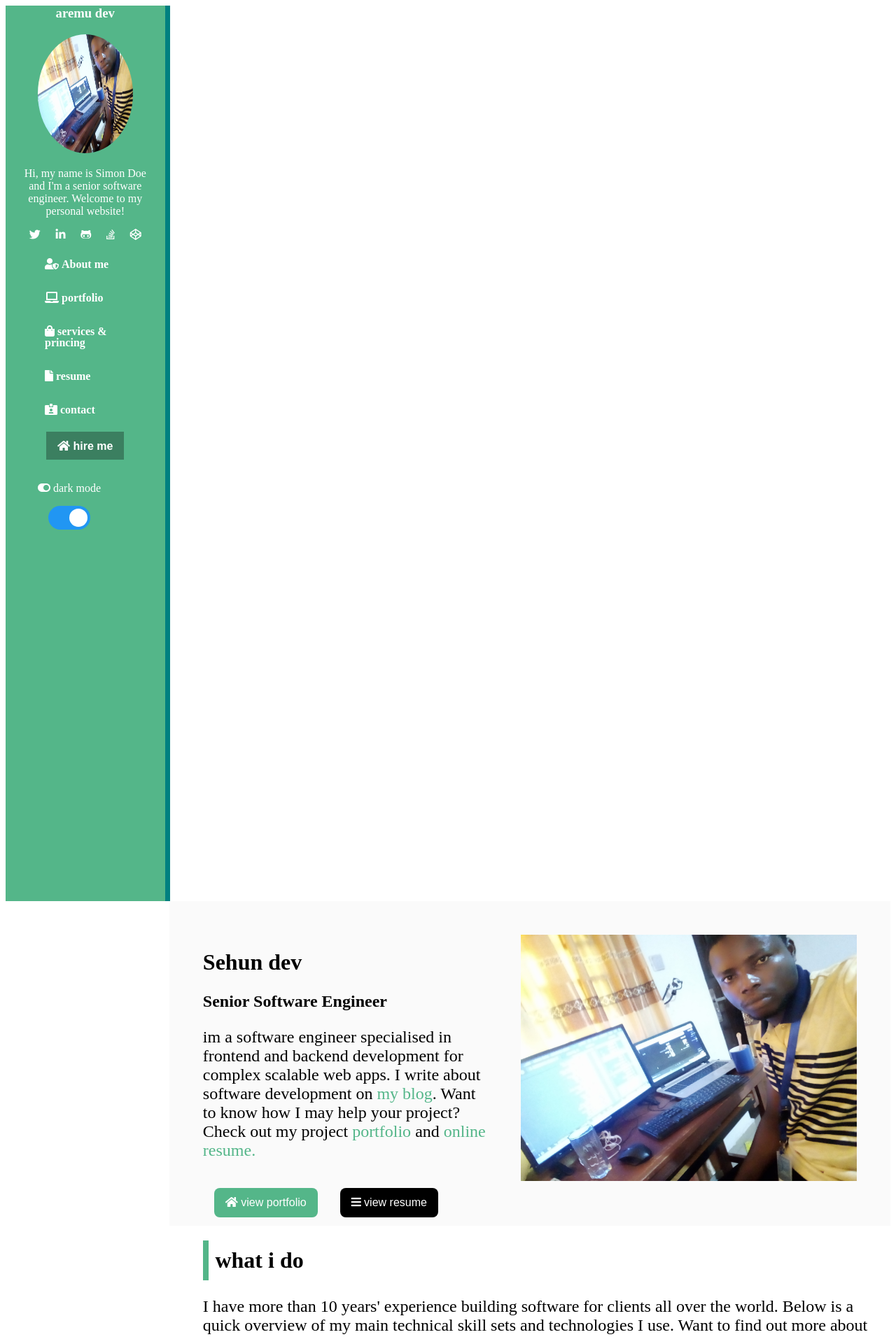
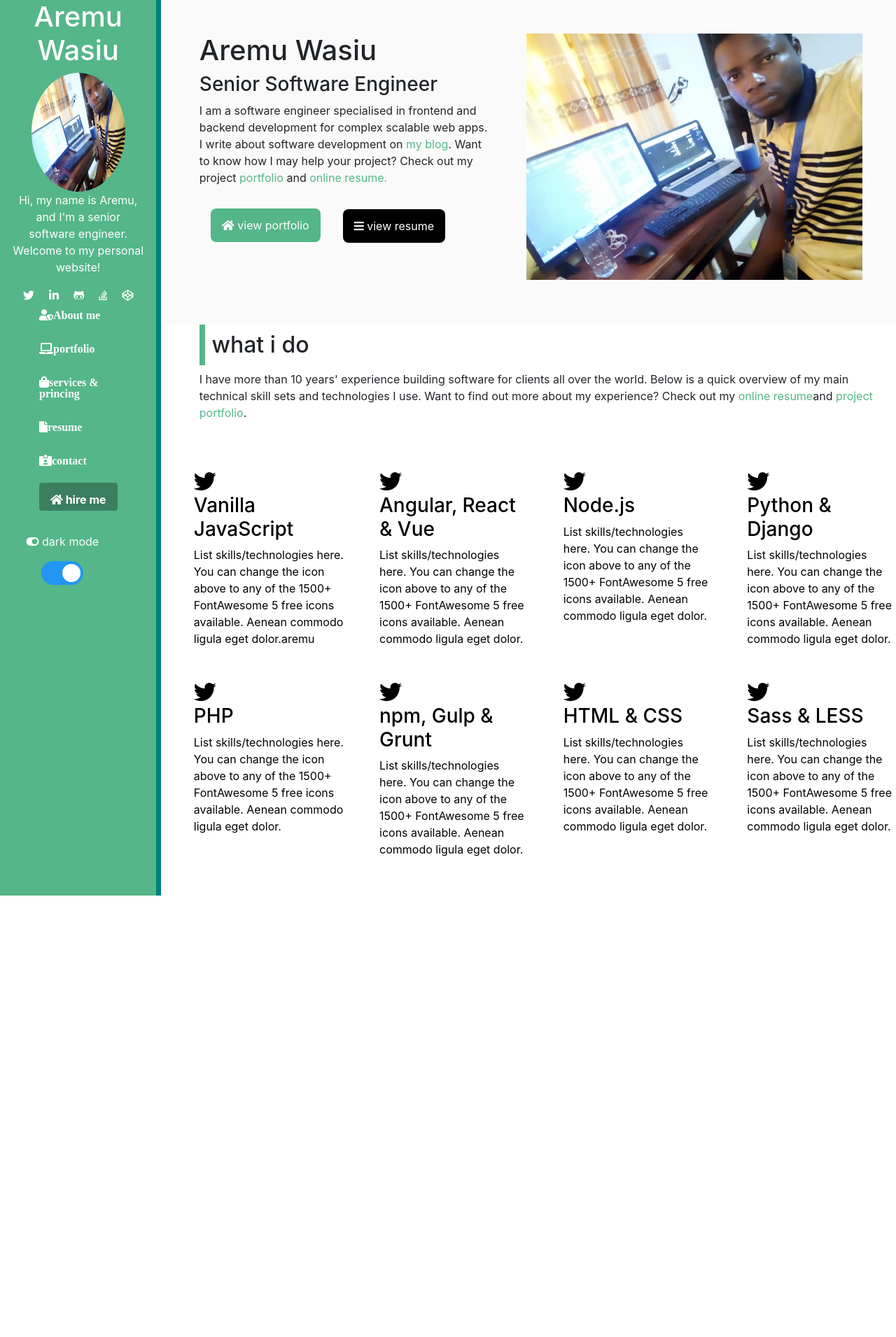
Before and after one commit to wastech/devblog, a Vue app: page / in a window 1280 px wide. Shown: the top 1911 px of the page at 70% size. After the commit the page ends 1290 px from the top, so only its background shows below. Built offline with nearby package versions, Linux system fonts and the light colour scheme.

Commit message:
many tiny changes on structure & typography

```diff
--- a/public/index.html
+++ b/public/index.html
@@ -6,9 +6,8 @@
   <meta http-equiv="X-UA-Compatible" content="IE=edge">
   <meta name="viewport" content="width=device-width,initial-scale=1.0">
   <link rel="icon" href="<%= BASE_URL %>favicon.ico">
-    <link rel="stylesheet" href="path/to/font-awesome/css/font-awesome.min.css">
+  <link rel="stylesheet" href="https://stackpath.bootstrapcdn.com/bootstrap/4.4.1/css/bootstrap.min.css" integrity="sha384-Vkoo8x4CGsO3+Hhxv8T/Q5PaXtkKtu6ug5TOeNV6gBiFeWPGFN9MuhOf23Q9Ifjh" crossorigin="anonymous">
   <link rel="stylesheet" href="https://use.fontawesome.com/releases/v5.5.0/css/all.css">
-
   <title>
     <%= htmlWebpackPlugin.options.title %>
   </title>
@@ -16,7 +15,8 @@
 
 <body>
   <noscript>
-      <strong>We're sorry but <%= htmlWebpackPlugin.options.title %> doesn't work properly without JavaScript enabled. Please enable it to continue.</strong>
+    <strong>We're sorry but <%= htmlWebpackPlugin.options.title %> doesn't work properly without JavaScript enabled.
+      Please enable it to continue.</strong>
   </noscript>
   <div id="app"></div>
   <!-- built files will be auto injected -->
--- a/src/App.vue
+++ b/src/App.vue
@@ -1,11 +1,11 @@
 <template>
   <div id="app">
-    <router-view/>
+    <router-view />
   </div>
 </template>
 
 <style scoped>
-#app{
-	margin:0px;
+#app {
+  margin: 0px;
 }
 </style>
--- a/src/components/HelloWorld.vue
+++ b/src/components/HelloWorld.vue
@@ -1,112 +1,109 @@
 <template>
   <div class="hello">
-	  <div class="head">
-		  <h3>aremu dev</h3>
-	  </div>
+    <h1 class="head">Aremu Wasiu</h1>
     <div class="image">
-		  <img src="@/assets/ne.jpg">
+      <img src="@/assets/ne.jpg" />
     </div>
     <div class="text">
-		  <p>Hi, my name is Simon Doe and I'm a senior software engineer. Welcome to my personal website!</p>
+      <p>Hi, my name is Aremu, and I'm a senior software engineer. Welcome to my personal website!</p>
     </div>
     <div class="icon1">
       <div class="icon" v-for="(item,i) in items" v-bind:key="i">
-         <i :class='item.icon'></i>
+        <i :class="item.icon"></i>
       </div>
     </div>
 
     <div class="work">
-	<ul  v-for="(icon,i) in icons" v-bind:key="i" >
-  <li><a :class='icon.icon' href="#home">  {{icon.title}}</a></li>
-
+      <ul v-for="(icon,i) in icons" v-bind:key="i">
+        <li>
+          <a :class="icon.icon" href="#home">{{icon.title}}</a>
+        </li>
       </ul>
     </div>
     <div style="text-align:center;">
-
-	  <button class="btn"><i class="fa fa-home"></i> hire me</button>
+      <button class="btn">
+        <i class="fa fa-home"></i> hire me
+      </button>
     </div>
     <div class="dark" style="text-align : center;width:80%; margin-top:2rem; color:white;">
-	   <span ><i class="fas fa-toggle-on"></i> dark mode </span>
+      <span>
+        <i class="fas fa-toggle-on"></i> dark mode
+      </span>
     </div>
-<div style="text-align:center; margin-top:1rem; margin-bottom:4rem; width:80%;"	>
-   <label class="switch"  >
-  <input type="checkbox" checked>
+    <div style="text-align:center; margin-top:1rem; margin-bottom:4rem; width:80%;">
+      <label class="switch">
+        <input type="checkbox" checked />
         <span class="slider round"></span>
       </label>
     </div>
-
-
   </div>
 </template>
 
 <script>
-
 export default {
-  name: 'HelloWorld',
+  name: "HelloWorld",
 
   props: {
     msg: String
   },
-  data(){
-	  return{
-		  items:[
-{icon:"fab fa-twitter "},{icon:"fab fa-linkedin-in "},{icon:"fab fa-github-alt "},{icon:"fab fa-stack-overflow "},{icon:"fab fa-codepen "}
+  data() {
+    return {
+      items: [
+        { icon: "fab fa-twitter " },
+        { icon: "fab fa-linkedin-in " },
+        { icon: "fab fa-github-alt " },
+        { icon: "fab fa-stack-overflow " },
+        { icon: "fab fa-codepen " }
       ],
-		  icons:[
-
-				{icon:"fas fa-user-shield",title:'About me'},
-				{icon:"fas fa-laptop",title:'portfolio'},
-				{icon:"fas fa-shopping-bag",title:'services & princing'},
-				{icon:"fas fa-file",title:'resume'},
-				{icon:"fas fa-id-card-alt ",title:'contact'}
-
+      icons: [
+        { icon: "fas fa-user-shield", title: "About me" },
+        { icon: "fas fa-laptop", title: "portfolio" },
+        { icon: "fas fa-shopping-bag", title: "services & princing" },
+        { icon: "fas fa-file", title: "resume" },
+        { icon: "fas fa-id-card-alt ", title: "contact" }
       ]
-
+    };
   }
-  }
-}
+};
 </script>
 
 <!-- Add "scoped" attribute to limit CSS to this component only -->
 <style scoped>
- .fa-twitter, .fa-linkedin-in, .fa-github-alt, .fa-stack-overflow ,.fa-codepen {
+.fa-twitter,
+.fa-linkedin-in,
+.fa-github-alt,
+.fa-stack-overflow,
+.fa-codepen {
   color: white;
-
 }
-.hello{
-	background-color: #54B689;
+.hello {
+  background-color: #54b689;
   max-width: 18%;
   border-right: 7px solid teal;
   height: 80em;
   float: left;
-
-
 }
-.head h3{
+h1.head {
   color: white;
   text-align: center;
-	margin-top:0px;
-
 }
-.image{
+.image {
   margin: 0 auto;
   text-align: center;
 }
-img{
+img {
   max-width: 60%;
   border-radius: 50%;
   height: 170px;
-
 }
-.text{
+.text {
   text-align: center;
   width: 85%;
   margin: 0 auto;
   color: white;
   font-size: 1rem;
-
 }
-.icon1{
+.icon1 {
   display: flex;
   justify-content: space-around;
   max-width: 80%;
@@ -117,21 +114,17 @@ li a {
   color: white;
   padding: 8px 16px;
 
-
   text-decoration: none;
-
 }
 ul {
   list-style-type: none;
 
   max-width: 80%;
-
 }
 .btn {
   font-weight: bold;
-
   height: 2.5rem;
-	 background-color:rgba( 0,0,0,0.3);
+  background-color: rgba(0, 0, 0, 0.3);
   border: none;
   color: white;
   padding: 12px 16px;
@@ -159,8 +152,8 @@ ul {
   right: 0;
   bottom: 0;
   background-color: #ccc;
-  -webkit-transition: .4s;
-  transition: .4s;
+  -webkit-transition: 0.4s;
+  transition: 0.4s;
 }
 
 .slider:before {
@@ -171,16 +164,16 @@ ul {
   left: 4px;
   bottom: 4px;
   background-color: white;
-  -webkit-transition: .4s;
-  transition: .4s;
+  -webkit-transition: 0.4s;
+  transition: 0.4s;
 }
 
 input:checked + .slider {
-  background-color: #2196F3;
+  background-color: #2196f3;
 }
 
 input:focus + .slider {
-  box-shadow: 0 0 1px #2196F3;
+  box-shadow: 0 0 1px #2196f3;
 }
 
 input:checked + .slider:before {
@@ -197,6 +190,4 @@ input:checked + .slider:before {
 .slider.round:before {
   border-radius: 50%;
 }
-
-
 </style>
--- a/src/components/SideNave.vue
+++ b/src/components/SideNave.vue
@@ -1,67 +1,59 @@
 <template>
   <div class="main">
-
     <div class="bio">
-
-			<h1>Sehun  dev</h1>
-
-
-			<h3>
-				Senior Software Engineer
-			</h3>
-
-			<p> im a  software engineer specialised in frontend and backend development for
-				complex scalable web apps. I write about software development on <span style="color:#54B689;">my blog</span>. Want
-				to know how I may help your project? Check out my project <span style="color:#54B689;">portfolio</span> and <span style="color:#54B689;">online resume.</span>
-
+      <h1>Aremu Wasiu</h1>
+      <h3>Senior Software Engineer</h3>
+      <p>
+        I am a software engineer specialised in frontend and backend development for
+        complex scalable web apps. I write about software development on
+        <span
+          style="color:#54B689;"
+        >my blog</span>. Want
+        to know how I may help your project? Check out my project
+        <span
+          style="color:#54B689;"
+        >portfolio</span> and
+        <span style="color:#54B689;">online resume.</span>
       </p>
-<button class="btn1"><i class="fa fa-home"></i> view portfolio</button>
-<button class="btn"><i class="fa fa-bars"></i> view resume</button>
-
+      <button class="btn1">
+        <i class="fa fa-home"></i> view portfolio
+      </button>
+      <button class="btn">
+        <i class="fa fa-bars"></i> view resume
+      </button>
     </div>
     <div class="image">
       <div class="image">
-		  <img src="@/assets/ne.jpg">
+        <img src="@/assets/ne.jpg" />
       </div>
     </div>
-
-
   </div>
 </template>
 <style scoped>
-h3{
-	font-size: 1.5rem;
-}
-.main{
-	background-color:#fafafa !important;
+.main {
+  background-color: #fafafa !important;
   width: 81.5%;
   max-width: 82.5%;
   height: 29em;
-	float:right;
+  float: right;
   display: flex;
-
   align-items: stretch;
-
-
 }
-div.bio{
-
+div.bio {
   margin-left: 3rem;
   width: 50em;
   margin-top: 3em;
 }
-image{
+image {
   width: 30em;
-
-
 }
-img{
+img {
   width: 30em;
   height: 22em;
   margin: 3em;
 }
 .btn1 {
-  background-color: #54B689; /* Blue background */
+  background-color: #54b689; /* Blue background */
   border: none; /* Remove borders */
   color: white; /* White text */
   padding: 12px 16px; /* Some padding */
@@ -69,7 +61,6 @@ img{
   cursor: pointer; /* Mouse pointer on hover */
   margin: 1em;
   border-radius: 0.5em;
-
 }
 .btn {
   background-color: black; /* Blue background */
@@ -80,10 +71,5 @@ img{
   cursor: pointer; /* Mouse pointer on hover */
   margin: 1em;
   border-radius: 0.5em;
-
 }
-p{
-	font-size: 1.5em;
-}
-
 </style>
--- a/src/components/experience.vue
+++ b/src/components/experience.vue
@@ -1,71 +1,97 @@
 <template>
   <div class="main">
     <div class="body">
-			<div class="list">
-	<ul  v-for="(icon,i) in icons" v-bind:key="i" >
-  <li><a :class='icon.icon' href="#home"> </a></li>
- <h2> <li><a >  {{icon.title}}</a></li></h2>
-  <li><a >  {{icon.text}}</a></li>
-
+      <ul class="list">
+        <li v-for="(icon,i) in icons" v-bind:key="i">
+          <a :class="icon.icon" href="#home"></a>
+          <h3>
+            <a>{{icon.title}}</a>
+          </h3>
+          <p>
+            <a>{{icon.text}}</a>
+          </p>
+        </li>
       </ul>
-</div>
     </div>
   </div>
 </template>
 <script>
 export default {
-   data(){
-	   return{
-		     icons:[
-
-				{icon:"fab fa-twitter fa-2x",title:'Vanilla JavaScript',text:'List skills/technologies here. You can change the icon above to any of the 1500+ FontAwesome 5 free icons available. Aenean commodo ligula eget dolor.aremu'},
-				{icon:"fab fa-twitter fa-2x ",title:'Angular, React & Vue',text:'List skills/technologies here. You can change the icon above to any of the 1500+ FontAwesome 5 free icons available. Aenean commodo ligula eget dolor.'},
-				{icon:"fab fa-twitter fa-2x",title:'Node.js',text:'List skills/technologies here. You can change the icon above to any of the 1500+ FontAwesome 5 free icons available. Aenean commodo ligula eget dolor.'},
-				{icon:"fab fa-twitter fa-2x",title:'Python & Django',text:'List skills/technologies here. You can change the icon above to any of the 1500+ FontAwesome 5 free icons available. Aenean commodo ligula eget dolor.'},
-				{icon:"fab fa-twitter fa-2x",title:'PHP', text:'List skills/technologies here. You can change the icon above to any of the 1500+ FontAwesome 5 free icons available. Aenean commodo ligula eget dolor.'},
-				{icon:"fab fa-twitter fa-2x",title:'npm, Gulp & Grunt', text:'List skills/technologies here. You can change the icon above to any of the 1500+ FontAwesome 5 free icons available. Aenean commodo ligula eget dolor.'},
-				{icon:"fab fa-twitter fa-2x",title:'HTML & CSS', text:'List skills/technologies here. You can change the icon above to any of the 1500+ FontAwesome 5 free icons available. Aenean commodo ligula eget dolor.'},
-				{icon:"fab fa-twitter fa-2x",title:'Sass & LESS', text:'List skills/technologies here. You can change the icon above to any of the 1500+ FontAwesome 5 free icons available. Aenean commodo ligula eget dolor.'}
-
+  data() {
+    return {
+      icons: [
+        {
+          icon: "fab fa-twitter fa-2x",
+          title: "Vanilla JavaScript",
+          text:
+            "List skills/technologies here. You can change the icon above to any of the 1500+ FontAwesome 5 free icons available. Aenean commodo ligula eget dolor.aremu"
+        },
+        {
+          icon: "fab fa-twitter fa-2x ",
+          title: "Angular, React & Vue",
+          text:
+            "List skills/technologies here. You can change the icon above to any of the 1500+ FontAwesome 5 free icons available. Aenean commodo ligula eget dolor."
+        },
+        {
+          icon: "fab fa-twitter fa-2x",
+          title: "Node.js",
+          text:
+            "List skills/technologies here. You can change the icon above to any of the 1500+ FontAwesome 5 free icons available. Aenean commodo ligula eget dolor."
+        },
+        {
+          icon: "fab fa-twitter fa-2x",
+          title: "Python & Django",
+          text:
+            "List skills/technologies here. You can change the icon above to any of the 1500+ FontAwesome 5 free icons available. Aenean commodo ligula eget dolor."
+        },
+        {
+          icon: "fab fa-twitter fa-2x",
+          title: "PHP",
+          text:
+            "List skills/technologies here. You can change the icon above to any of the 1500+ FontAwesome 5 free icons available. Aenean commodo ligula eget dolor."
+        },
+        {
+          icon: "fab fa-twitter fa-2x",
+          title: "npm, Gulp & Grunt",
+          text:
+            "List skills/technologies here. You can change the icon above to any of the 1500+ FontAwesome 5 free icons available. Aenean commodo ligula eget dolor."
+        },
+        {
+          icon: "fab fa-twitter fa-2x",
+          title: "HTML & CSS",
+          text:
+            "List skills/technologies here. You can change the icon above to any of the 1500+ FontAwesome 5 free icons available. Aenean commodo ligula eget dolor."
+        },
+        {
+          icon: "fab fa-twitter fa-2x",
+          title: "Sass & LESS",
+          text:
+            "List skills/technologies here. You can change the icon above to any of the 1500+ FontAwesome 5 free icons available. Aenean commodo ligula eget dolor."
+        }
       ]
-
+    };
   }
-   }
-}
+};
 </script>
 <style scoped>
-.main{
-
+.main {
   width: 81.5%;
   max-width: 82.5%;
-	float:right;
-
-
+  float: right;
   margin-top: 10em;
-
 }
-ul{
-	list-style-type:none;
-	margin-top:1px;
-}
-li a {
-
-  color: black;
-  padding: 4px 8px;
-  margin-top:1px;
-   font-size: 1.2em;
-
-  text-decoration: none;
-
-}
-.list{
-
+ul {
+  list-style-type: none;
   display: grid;
   grid-column-gap: 50px;
   grid-template-columns: auto auto auto auto;
-
 }
-.body{
-	margin-left:3rem;
+li {
+  margin-bottom: 2em;
+}
+li a {
+  color: black;
+  /* margin-bottom: 1em; */
+  text-decoration: none;
 }
 </style>
--- a/src/components/whatido.vue
+++ b/src/components/whatido.vue
@@ -1,37 +1,35 @@
 <template>
   <div class="main2">
     <div class="body">
-		<div class="title" >
-			<h1>what i do</h1>
+      <div class="title">
+        <h2>what i do</h2>
       </div>
       <div class="paragraph">
-			<p>I have more than 10 years' experience building software for clients
+        <p>
+          I have more than 10 years' experience building software for clients
           all over the world. Below is a quick overview of my main technical skill sets and technologies
-				 I use. Want to find out more about my experience? Check out my <span style="color:#54B689;">online resume</span>and <span style="color:#54B689;">project portfolio</span>.</p>
+          I use. Want to find out more about my experience? Check out my
+          <span style="color:#54B689;">online resume</span>and
+          <span style="color:#54B689;">project portfolio</span>.
+        </p>
       </div>
     </div>
   </div>
 </template>
 <style scoped>
-p{
-	font-size: 1.5em;
-}
-.main2{
-height:30em;
-float:right;
+.main2 {
+  height: 30em;
+  float: right;
   height: 3em;
   width: 81.5%;
   max-width: 82.5%;
-
-
 }
-.body{
+.body {
   margin-left: 3em;
 }
 
-.title h1{
-	border-left: 8px solid  #54B689;
+.title h2 {
+  border-left: 8px solid #54b689;
   padding: 0.3em;
 }
-
 </style>
```
Also changed, not shown: src/views/Home.vue (+15 -14 lines). Lines whose indentation alone changed are shown as unchanged.
